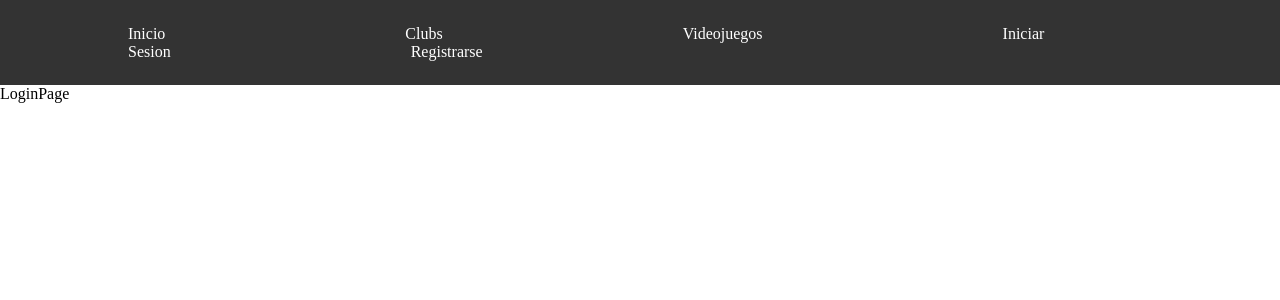
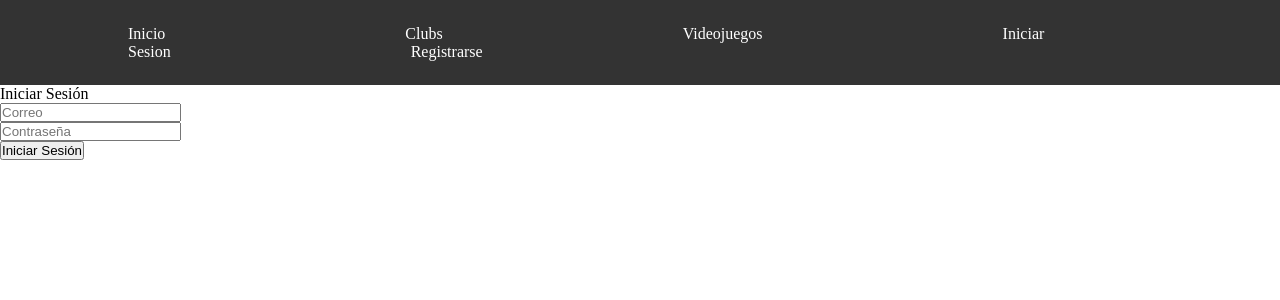
Before and after one commit to AndresBLV/Microproyecto-2-Andres-Balbuenas-Alejandro-Morabito, a React (Vite) app: page /login in a window 1280 px wide. Shown: the top 300 px of the page. Built offline with nearby package versions, Linux system fonts and the light colour scheme.

Commit message:
Iniciar sesión y Registro
Base de iniciar sesión y de registro

```diff
--- a/src/pages/LoginPage/LoginPage.jsx
+++ b/src/pages/LoginPage/LoginPage.jsx
@@ -1,6 +1,12 @@
-
 export function LoginPage(){
     return(
-    <div>LoginPage</div>
+    <div class="Iniciar-Sesion">Iniciar Sesión
+        <br></br>
+        <input type="text" id="CorreoInput" placeholder="Correo"></input>
+        <br></br>
+        <input type="text" id="ContraseñaInput" placeholder="Contraseña"></input>
+        <br></br>
+        <button id="btnDraw" onclick=""> Iniciar Sesión</button>
+    </div>
     )
 }
--- a/src/pages/RegisterPage/RegisterPage.jsx
+++ b/src/pages/RegisterPage/RegisterPage.jsx
@@ -1,6 +1,20 @@
 
 export function RegisterPage(){
     return(
-    <div>RegisterPage</div>
+    <div class="Registrarse">Registrarse
+        <br></br>
+        <input type="text" id="NombreInput" placeholder="Nombre"></input>
+        <input type="text" id="ApellidoInput" placeholder="Apellido"></input>
+        <br></br>
+        <input type="text" id="CorreoInput" placeholder="Correo"></input>
+        <br></br>
+        <input type="text" id="ContraseñaInput" placeholder="Contraseña"></input>
+        <br></br>
+        <button id="btnRegistrarse" onclick=""> Registrarse</button>
+        <br></br>
+        <br></br>
+        <button id="btnGoogle" onclick=""> Registrarse con google</button>
+        <button id="btnX" onclick=""> Registrarse con X</button>
+    </div>
     )
 }
```
